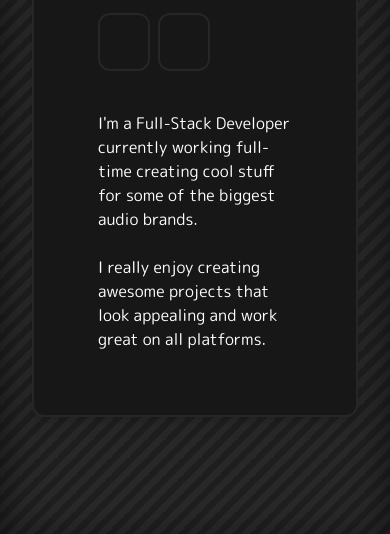
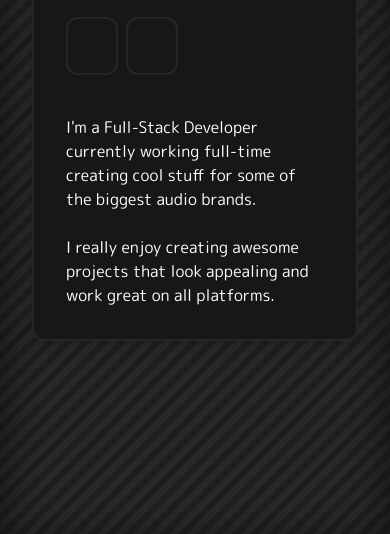
Before and after one commit to Neddoo/neddo.dev, an Astro site: page / in a window 390 px wide. Shown: the part 310-844 px from the top of the page. Built offline with nearby package versions, Linux system fonts and the light colour scheme; Astro itself is replaced by a stand-in of ours; some icons are missing.

Commit message:
mobile fix

```diff
--- a/src/pages/index.astro
+++ b/src/pages/index.astro
@@ -5,7 +5,7 @@
 
 <Default title="home">
   <div
-    class="p-16 rounded-xl w-full md:w-[60%] drop-shadow-lg bg-neutral-900 border-neutral-800 border-2"
+    class="p-8 md:p-16 rounded-xl w-full md:w-[60%] drop-shadow-lg bg-neutral-900 border-neutral-800 border-2"
   >
     <div class="flex justify-between flex-col md:flex-row">
       <div>
```
